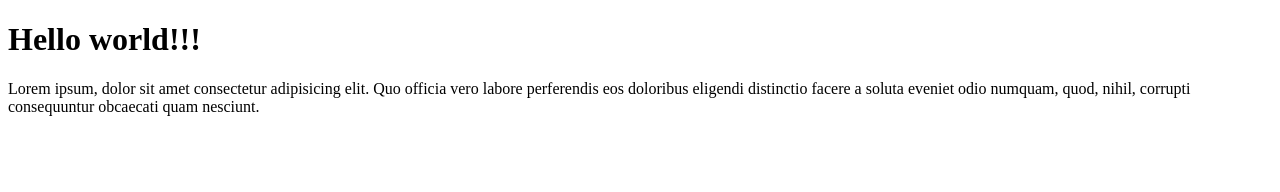
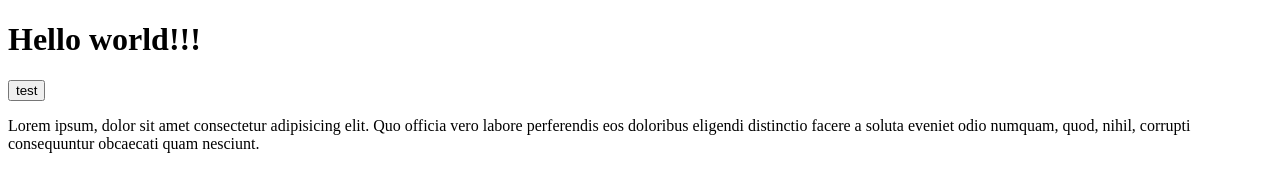
Before and after one commit to Pushpendra-kiet/seca, a plain HTML site: page index.html in a window 1280 px wide. Drawn offline with Linux system fonts and the light colour scheme.

Commit message:
csdsa
sadasd

```diff
--- a/index.html
+++ b/index.html
@@ -7,9 +7,12 @@
 </head>
 <body>
     <script>
-        console.log(' i am working',a)
+        function fun(){
+        console.log(' i am working')
+        }
     </script>
     <h1>Hello world!!!</h1>
+    <button onclick="fun()">test</button>
     <p>Lorem ipsum, dolor sit amet consectetur adipisicing elit. Quo officia vero labore perferendis eos doloribus eligendi distinctio facere a soluta eveniet odio numquam, quod, nihil, corrupti consequuntur obcaecati quam nesciunt.</p>
 </body>
 </html>
```
